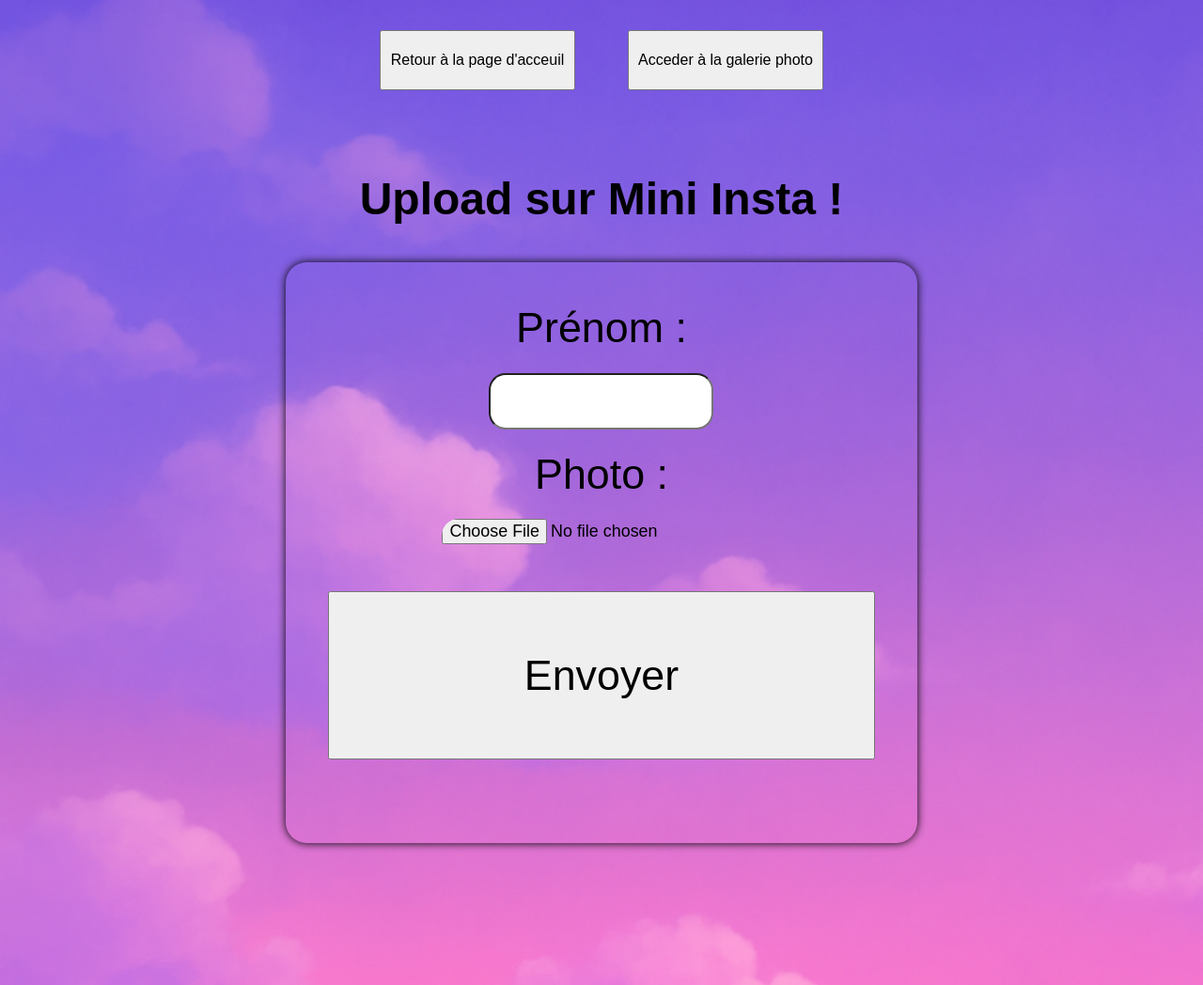
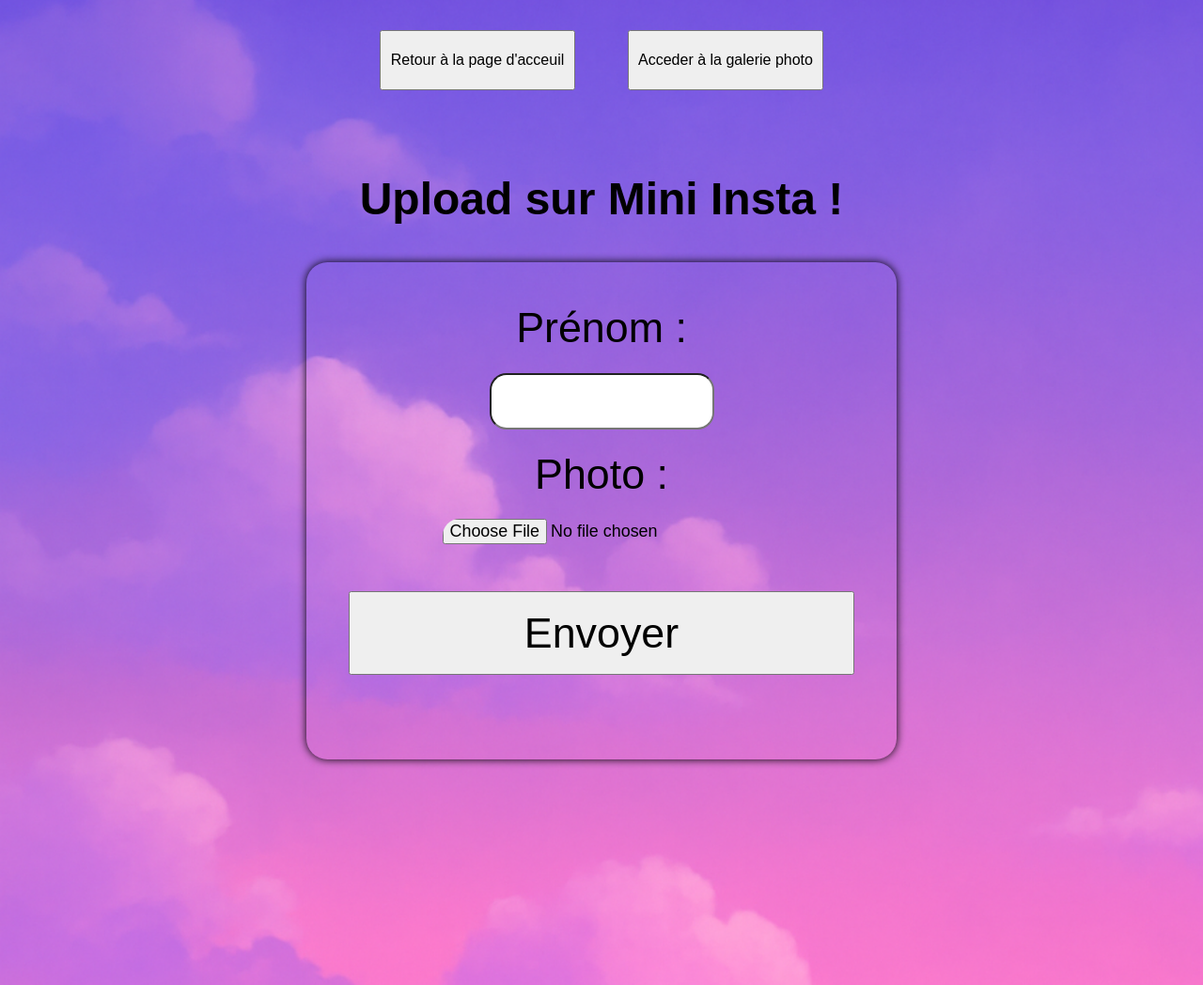
Before and after one commit to BoualamBillel/Projet_MiniInsta, a PHP site: page /upload.php in a window 1280 px wide. Shown: the part 162-1210 px from the top of the page at 94% size. Run offline with PHP 8.4, Linux system fonts and the light colour scheme; some web fonts are replaced.

Commit message:
changed form button size

```diff
--- a/style.css
+++ b/style.css
@@ -73,6 +73,11 @@ form {
     border-radius: 1em;
     padding: 2em;
     font-size: 1.4em;
+}
+
+.formulaire button {
+    height: 2em;
+    width: 12em;
 }
 
 
```
